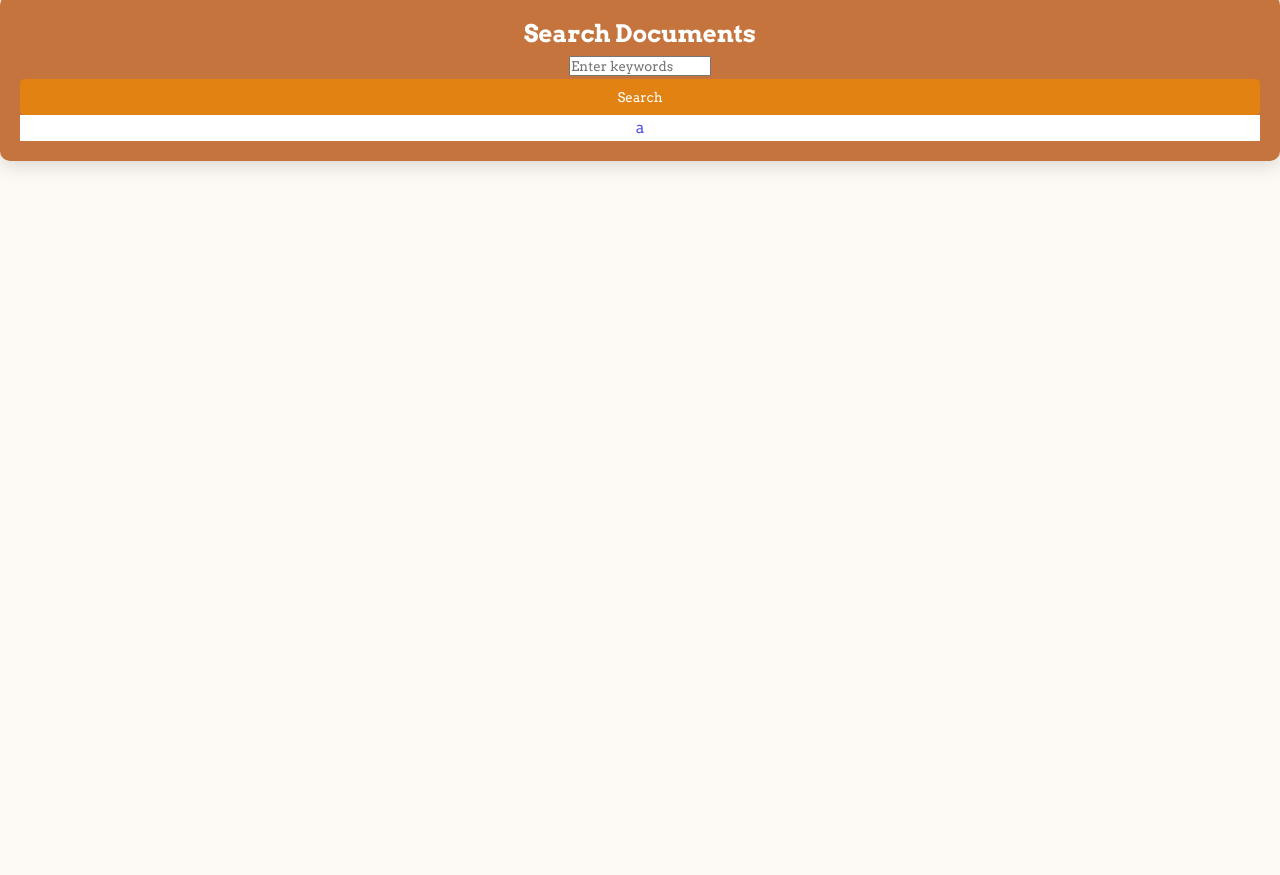
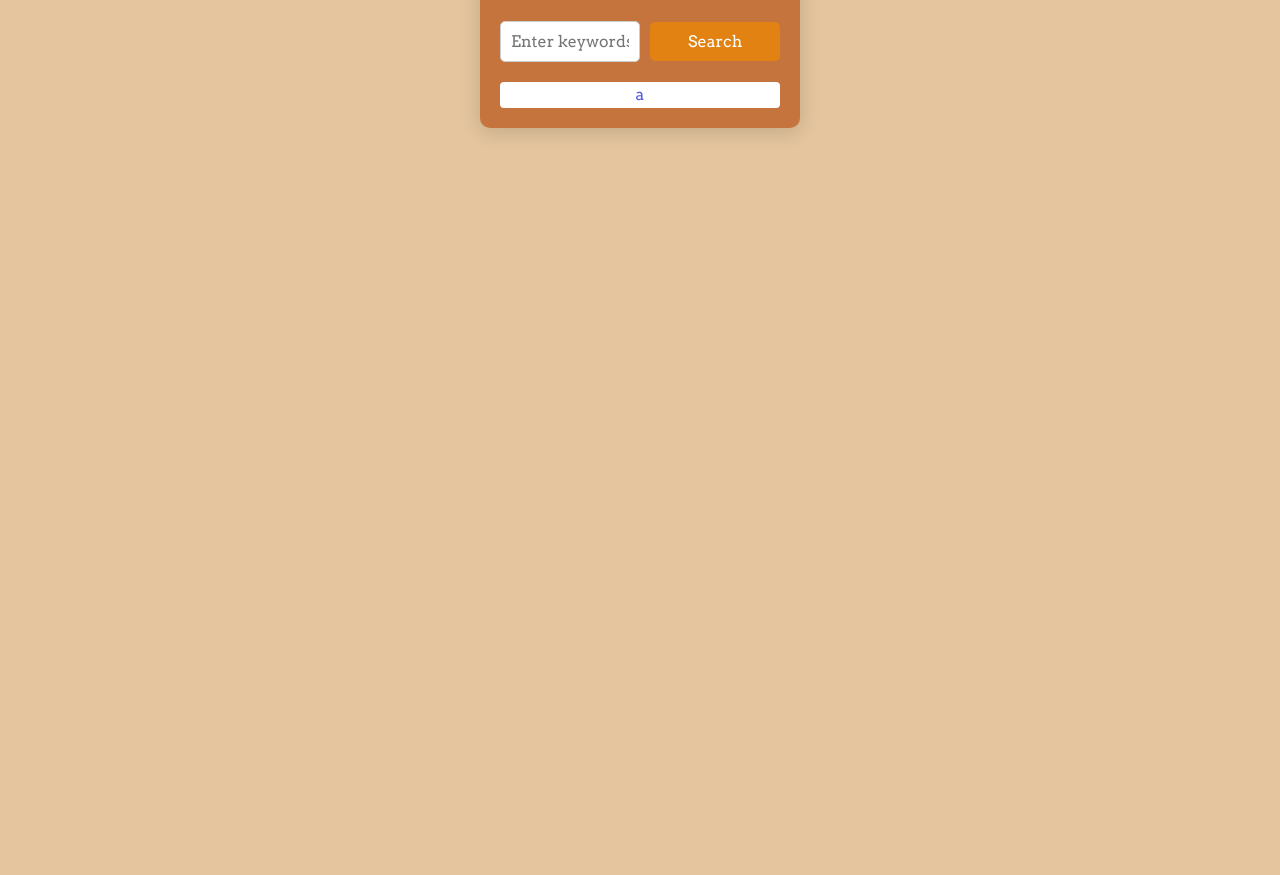
Before and after one commit to Jcamaran/Historical_Document_Repository, a Flask app: page /search in a window 1280 px wide. Shown: the part 205-1080 px from the top of the page. After the commit the page ends 340 px from the top, so only its background shows below. Run offline with Flask 3, Linux system fonts and the light colour scheme; a user stored in the database is signed in.

Commit message:
Update search.html

```diff
--- a/USER MANAGEMENT/app/templates/search.html
+++ b/USER MANAGEMENT/app/templates/search.html
@@ -1,18 +1,22 @@
 {% extends "base.html" %}
 {% block content %}
 
-<section class="search_box">
-    <h2>Search Documents</h2>
-    <form action="{{ url_for('app_views.search') }}" method="get">
-        <input type="text" name="query" placeholder="Enter keywords">
-        <input type="submit" value="Search">
+<div class="main_search">
+    <section class="search_wrapper">
+        <div class="search_box">
+            <h2 class="search_header">Search Documents</h2>
+            <form action="{{ url_for('app_views.search') }}" method="get" class="search_form">
+                <input type="text" name="query" placeholder="Enter keywords" class="search_input">
+                <input type="submit" value="Search" class="search_button">
             </form>
-    <ul>
+            <ul class="search_results">
                 {% for document in documents %}
-        <li><a href="{{ url_for('app_views.document_detail', document_id=document.id) }}">{{ document.title }}</a></li>
+                <li><a href="{{ url_for('app_views.document_detail', document_id=document.id) }}" class="search_result_link">{{ document.title }}</a></li>
                 {% else %}
                 <li>No documents found.</li>
                 {% endfor %}
             </ul>
+        </div>
     </section>
+</div>
 {% endblock %}
```
Lines whose indentation alone changed are shown as unchanged.
